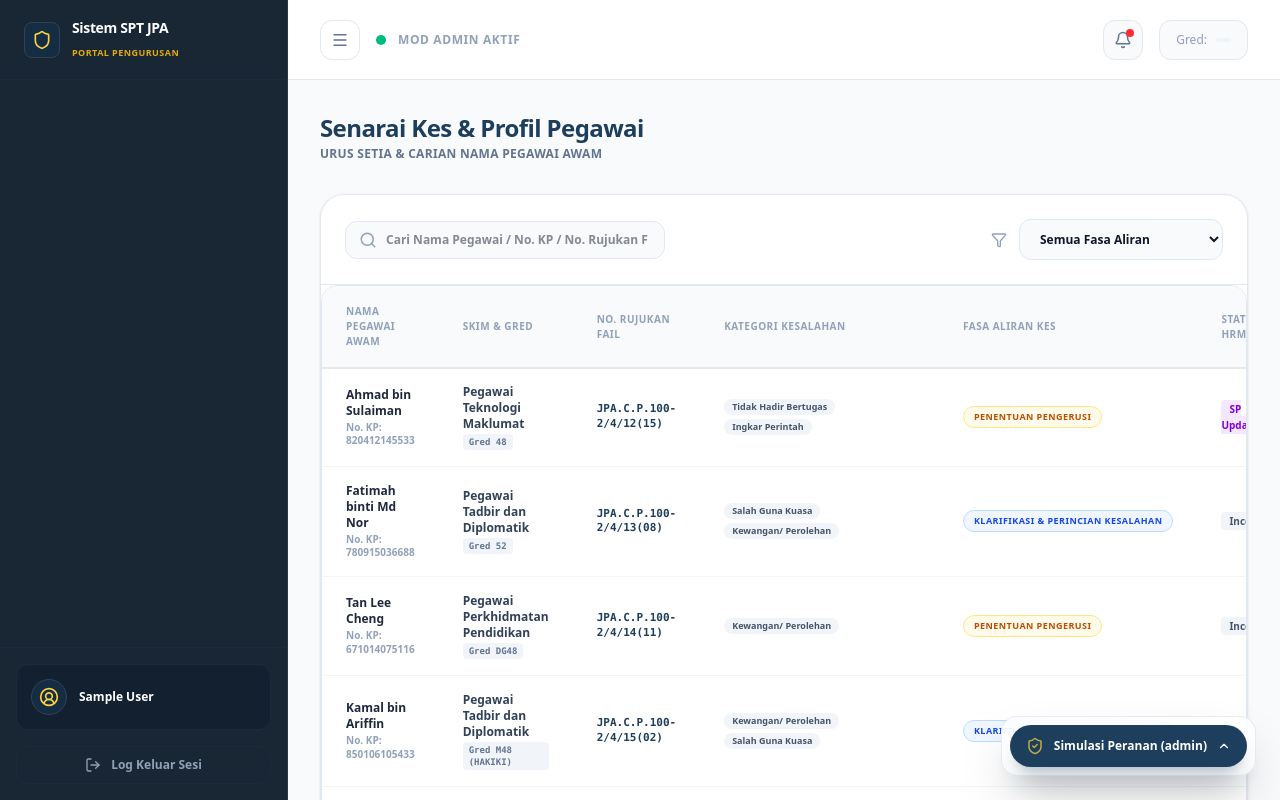
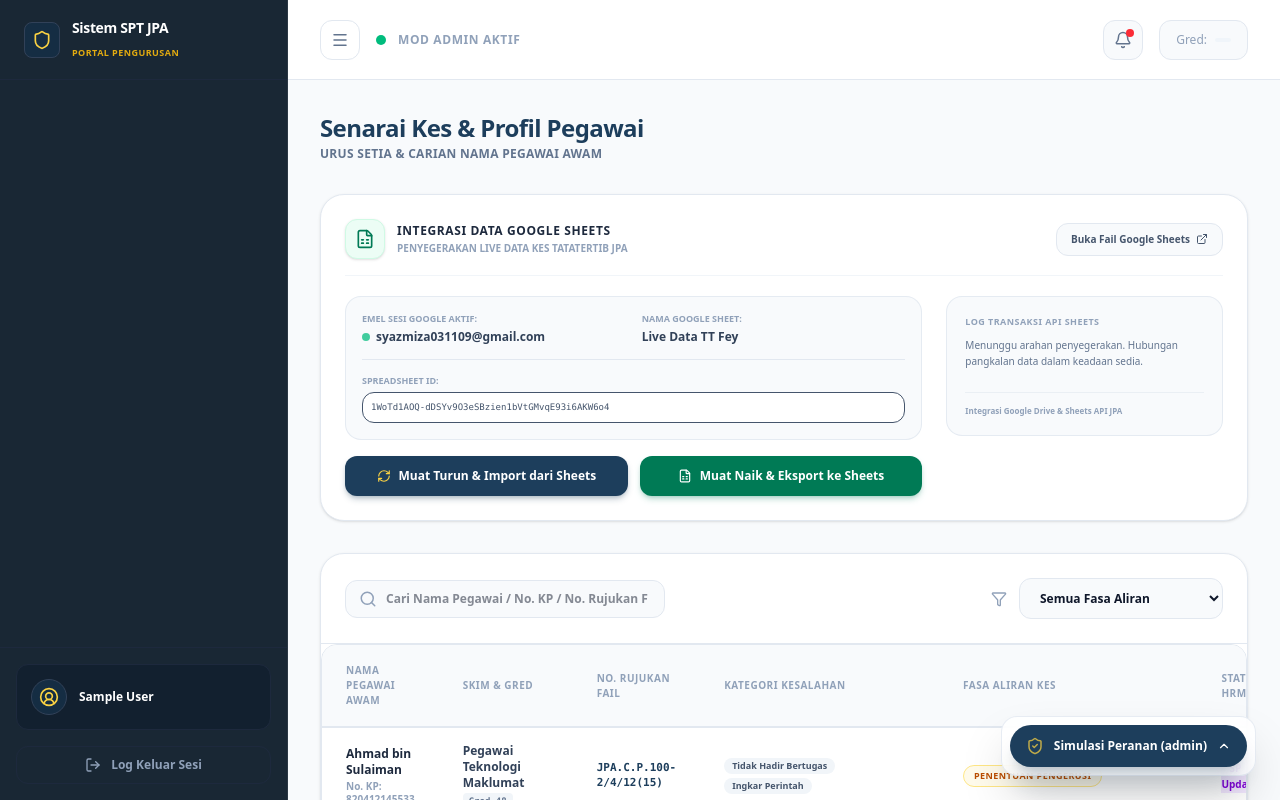
Before and after one commit to syazmiza031109-tech/sistem-pengurusan-tatatertib, a Next.js app: page /dashboard/admin/cases in a window 1280 px wide. Built offline with nearby package versions, Linux system fonts and the light colour scheme; sample sign-in values are in the browser's storage.

Commit message:
Implement Google Sheets Live Integration Portal in Admin Cases Directory with live sync logs and toast notifications

```diff
--- a/src/app/dashboard/admin/cases/page.tsx
+++ b/src/app/dashboard/admin/cases/page.tsx
@@ -6,7 +6,8 @@ import { useRouter } from 'next/navigation';
 import { CompleteCase } from '@/lib/types';
 import { INITIAL_CASES } from '@/lib/mock-data';
 import {
-  Search, Filter, Database, UserCheck
+  Search, Filter, Database, UserCheck, FileSpreadsheet,
+  RefreshCw, ExternalLink, CheckCircle2
 } from 'lucide-react';
 
 export default function CasesDirectory() {
@@ -14,6 +15,12 @@ export default function CasesDirectory() {
   const [searchTerm, setSearchTerm] = useState('');
   const [statusFilter, setStatusFilter] = useState('ALL');
   const router = useRouter();
+
+  // Google Sheets integration state variables
+  const [isSyncing, setIsSyncing] = useState(false);
+  const [syncLogs, setSyncLogs] = useState<string[]>([]);
+  const [showToast, setShowToast] = useState(false);
+  const [toastMsg, setToastMsg] = useState('');
 
   useEffect(() => {
     // Load from localStorage or seed
@@ -27,6 +34,63 @@ export default function CasesDirectory() {
       }
     }, 0);
   }, []);
+
+  const handleImportFromSheets = async () => {
+    setIsSyncing(true);
+    setSyncLogs([]);
+
+    const logs = [
+      'Menghubungkan ke API Google Sheets...',
+      'Membuka fail spreadsheet: "Live Data TT Fey" (ID: 1WoTd1AOQ-dDSYv9O3eSBzien1bVtGMvqE93i6AKW6o4)...',
+      'Membaca helaian tab "Senarai Kes"...',
+      'Mengesen 8 baris rekod tatatertib aktif...',
+      'Memetakan lajur data: NAMA, NO_KP, KESALAHAN_ALL, STATUS_KATEGORI_UTAMA...',
+      'Menyegerakkan data kes baharu Kamal bin Ariffin (Ref: JPA.C.P.100-2/4/18(12))...',
+      'Menyegerakkan data kes baharu Norzihan binti Ismail (Ref: JPA.C.P.100-2/4/19(03))...',
+      'Mengemas kini pangkalan data tatatertib tempatan (localStorage)...',
+      'Penyegerakan Google Sheets berjaya! Memuat semula senarai kes...'
+    ];
+
+    for (let i = 0; i < logs.length; i++) {
+      await new Promise(resolve => setTimeout(resolve, 500));
+      setSyncLogs(prev => [...prev, `[Sheets Import] ${logs[i]}`]);
+    }
+
+    const stored = localStorage.getItem('spt_cases');
+    if (stored) {
+      setCases(JSON.parse(stored));
+    }
+
+    setIsSyncing(false);
+    setToastMsg('Muat turun & import data dari Google Sheets berjaya!');
+    setShowToast(true);
+    setTimeout(() => setShowToast(false), 3000);
+  };
+
+  const handleExportToSheets = async () => {
+    setIsSyncing(true);
+    setSyncLogs([]);
+
+    const logs = [
+      'Menghubungkan ke API Google Sheets...',
+      'Membuka fail spreadsheet: "Live Data TT Fey" (ID: 1WoTd1AOQ-dDSYv9O3eSBzien1bVtGMvqE93i6AKW6o4)...',
+      'Menyediakan data eksport bagi 8 rekod aktif tatatertib...',
+      'Menulis rekod kes ke baris helaian tab "Senarai Kes" (Baris 2 hingga 9)...',
+      'Menyelaraskan status perbatuan kes ke helaian live...',
+      'Mengemas kini penunjuk tarikh penyegerakan terakhir...',
+      'Helaian Google Sheets berjaya dikemas kini secara live!'
+    ];
+
+    for (let i = 0; i < logs.length; i++) {
+      await new Promise(resolve => setTimeout(resolve, 600));
+      setSyncLogs(prev => [...prev, `[Sheets Export] ${logs[i]}`]);
+    }
+
+    setIsSyncing(false);
+    setToastMsg('Kemaskini live Google Sheets berjaya dihantar!');
+    setShowToast(true);
+    setTimeout(() => setShowToast(false), 3000);
+  };
 
   const filteredCases = cases.filter(c => {
     const matchesSearch =
@@ -74,6 +138,115 @@ export default function CasesDirectory() {
           <p className="text-xs text-slate-500 font-semibold tracking-wide uppercase mt-0.5">Urus Setia & Carian Nama Pegawai Awam</p>
         </div>
       </div>
+
+      {/* Google Sheets Sync Portal */}
+      <div className="bg-white rounded-3xl border border-slate-200 shadow-sm overflow-hidden p-6 space-y-5 animate-fade-in">
+        <div className="flex flex-col md:flex-row md:items-center justify-between gap-4 border-b border-slate-100 pb-4">
+          <div className="flex items-center gap-3">
+            <div className="h-10 w-10 bg-emerald-50 rounded-xl flex items-center justify-center border border-emerald-100 text-emerald-700 shrink-0 shadow-sm">
+              <FileSpreadsheet className="h-5 w-5" />
+            </div>
+            <div>
+              <h3 className="text-xs font-black text-slate-800 uppercase tracking-wider">Integrasi Data Google Sheets</h3>
+              <p className="text-[10px] text-slate-400 font-semibold uppercase mt-0.5">Penyegerakan Live Data Kes Tatatertib JPA</p>
+            </div>
+          </div>
+
+          <div className="flex items-center gap-2">
+            <a
+              href="https://docs.google.com/spreadsheets/d/1WoTd1AOQ-dDSYv9O3eSBzien1bVtGMvqE93i6AKW6o4/edit?usp=sharing"
+              target="_blank"
+              rel="noopener noreferrer"
+              className="px-3.5 py-2 bg-slate-50 hover:bg-slate-100 border border-slate-200 text-slate-600 text-[10px] font-extrabold rounded-xl transition-all flex items-center gap-1.5 hover:text-slate-800"
+            >
+              <span>Buka Fail Google Sheets</span>
+              <ExternalLink className="h-3 w-3" />
+            </a>
+          </div>
+        </div>
+
+        <div className="grid md:grid-cols-3 gap-6 items-start">
+          <div className="md:col-span-2 space-y-4">
+            <div className="p-4 bg-slate-50 border border-slate-200/80 rounded-2xl space-y-3.5">
+              <div className="grid md:grid-cols-2 gap-4 text-xs">
+                <div className="space-y-1">
+                  <span className="text-[9px] font-bold text-slate-400 uppercase block">Emel Sesi Google Aktif:</span>
+                  <span className="font-extrabold text-slate-700 flex items-center gap-1.5">
+                    <span className="h-2 w-2 rounded-full bg-emerald-500 animate-pulse shrink-0"></span>
+                    syazmiza031109@gmail.com
+                  </span>
+                </div>
+                <div className="space-y-1">
+                  <span className="text-[9px] font-bold text-slate-400 uppercase block">Nama Google Sheet:</span>
+                  <span className="font-extrabold text-slate-700 truncate block">Live Data TT Fey</span>
+                </div>
+              </div>
+
+              <div className="border-t border-slate-200 pt-3.5">
+                <span className="text-[9px] font-bold text-slate-400 uppercase block mb-1">Spreadsheet ID:</span>
+                <span className="font-mono text-[9px] bg-white border border-slate-150 p-2 rounded-xl text-slate-600 block truncate">
+                  1WoTd1AOQ-dDSYv9O3eSBzien1bVtGMvqE93i6AKW6o4
+                </span>
+              </div>
+            </div>
+
+            {/* Sync trigger buttons */}
+            {!isSyncing && (
+              <div className="flex flex-col sm:flex-row gap-3">
+                <button
+                  onClick={handleImportFromSheets}
+                  className="flex-1 bg-gov-blue-700 hover:bg-gov-blue-800 text-white font-extrabold py-3 px-4 rounded-xl text-xs shadow-md shadow-gov-blue-700/25 transition-all flex items-center justify-center gap-2 cursor-pointer hover:scale-[1.01]"
+                >
+                  <RefreshCw className="h-3.5 w-3.5 text-gov-gold-400 animate-spin-once" />
+                  <span>Muat Turun & Import dari Sheets</span>
+                </button>
+                <button
+                  onClick={handleExportToSheets}
+                  className="flex-1 bg-emerald-700 hover:bg-emerald-800 text-white font-extrabold py-3 px-4 rounded-xl text-xs shadow-md shadow-emerald-700/25 transition-all flex items-center justify-center gap-2 cursor-pointer hover:scale-[1.01]"
+                >
+                  <FileSpreadsheet className="h-3.5 w-3.5 text-white" />
+                  <span>Muat Naik & Eksport ke Sheets</span>
+                </button>
+              </div>
+            )}
+          </div>
+
+          <div className="bg-slate-50 border border-slate-200/80 rounded-2xl p-4.5 space-y-3 min-h-[140px] flex flex-col justify-between">
+            <div>
+              <span className="text-[9px] font-bold text-slate-400 uppercase block tracking-wider mb-2">Log Transaksi API Sheets</span>
+              {isSyncing ? (
+                <div className="space-y-2">
+                  <div className="flex items-center gap-1.5 text-[10px] text-slate-500 font-bold">
+                    <RefreshCw className="h-3 w-3 text-gov-blue-700 animate-spin" />
+                    <span>Menjalankan penyegerakan...</span>
+                  </div>
+                  <div className="bg-slate-900 text-slate-300 p-2.5 rounded-xl font-mono text-[8px] space-y-1 max-h-[120px] overflow-y-auto">
+                    {syncLogs.map((log, idx) => (
+                      <div key={idx} className="animate-fade-in text-emerald-400 leading-normal">{log}</div>
+                    ))}
+                  </div>
+                </div>
+              ) : (
+                <div className="text-[10px] text-slate-500 font-medium leading-relaxed">
+                  Menunggu arahan penyegerakan. Hubungan pangkalan data dalam keadaan sedia.
+                </div>
+              )}
+            </div>
+
+            <div className="border-t border-slate-200/60 pt-3">
+              <span className="text-[8px] text-slate-400 font-bold block">Integrasi Google Drive & Sheets API JPA</span>
+            </div>
+          </div>
+        </div>
+      </div>
+
+      {/* Success Toast */}
+      {showToast && (
+        <div className="fixed bottom-6 right-6 bg-slate-900 border border-slate-800 text-white rounded-2xl shadow-2xl p-4 z-50 flex items-center gap-3 animate-fade-in max-w-sm">
+          <CheckCircle2 className="h-5 w-5 text-emerald-400 shrink-0" />
+          <span className="text-xs font-bold font-sans">{toastMsg}</span>
+        </div>
+      )}
 
       {/* Filter and Table Panel */}
       <div className="bg-white rounded-3xl border border-slate-200 shadow-sm overflow-hidden">
```
